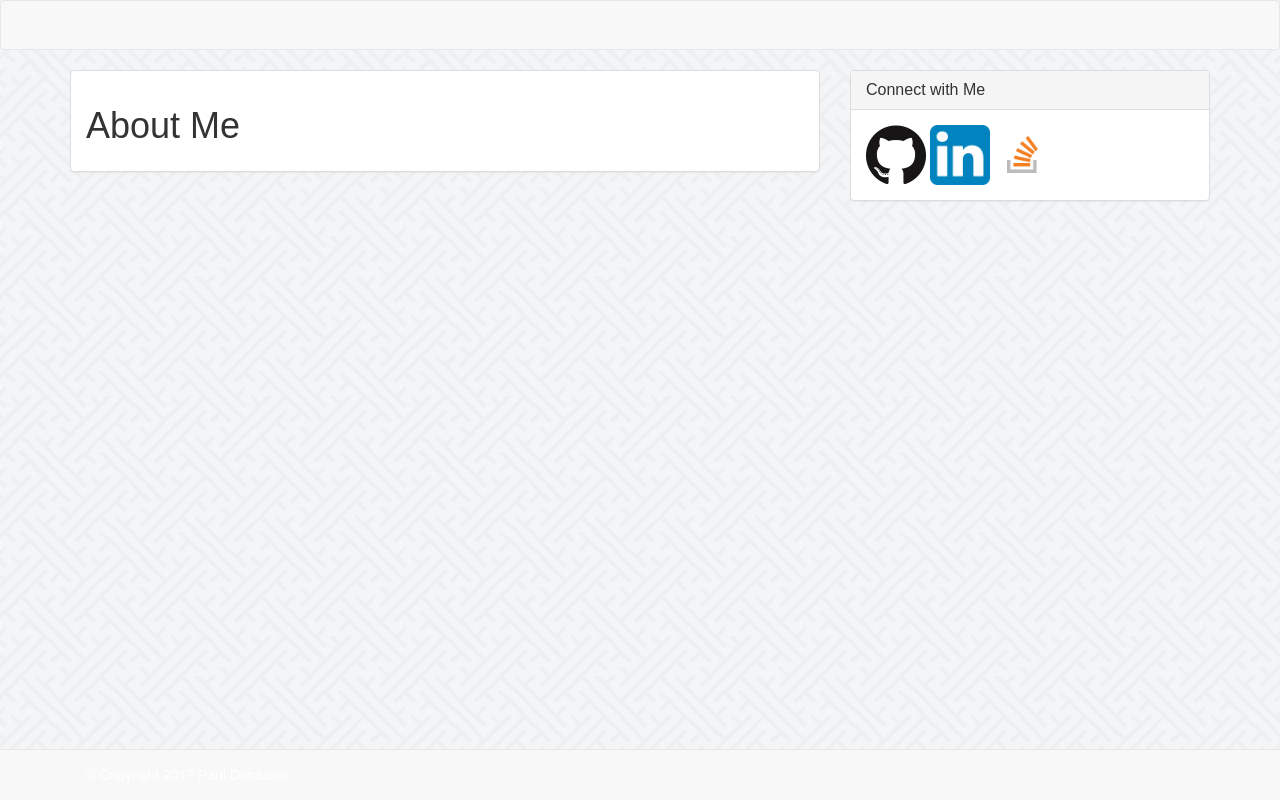
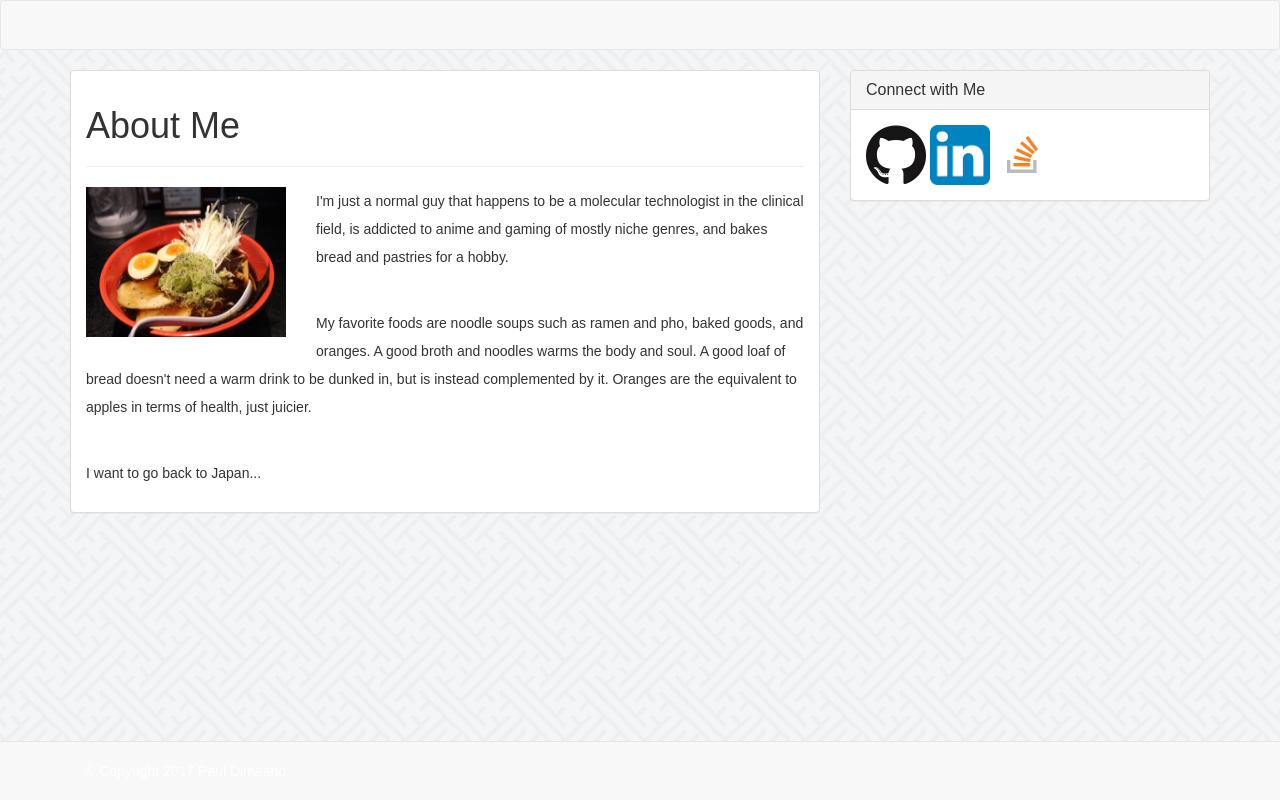
Before and after one commit to dctreborn/Bootstrap-Portfolio, a PHP site: page / in a window 1280 px wide. Run offline with PHP 8.4, Linux system fonts and the light colour scheme; some libraries are stand-ins or nearby versions.

Commit message:
about me added

```diff
--- a/assets/css/style.css
+++ b/assets/css/style.css
@@ -1,8 +1,14 @@
 body {
 	font-family: "Arial", "Helvetica Neue", Helvetica, sans-serif;
+	line-height: 200%;
 	background-image: url(../images/sayagata.png);
 }
 
 #footer {
 	color: #fff;
 }
+
+.pic {
+	margin-right: 30px;
+	margin-bottom: 20px;
+}
--- a/index.html
+++ b/index.html
@@ -24,7 +24,14 @@
 			<div class="col-md-8 col-lg-8">
 				<div class="panel panel-default">
   					<div class="panel-body">
-					<h1>About Me</h1>
+						<h1>About Me</h1>
+						<hr>
+						<img class="pull-left pic" src="assets/images/me.jpg" alt="ramen" title="Delicious ramen" height="150" width="200">
+						<p>I'm just a normal guy that happens to be a molecular technologist in the clinical field, is addicted to anime and gaming of mostly niche genres, and bakes bread and pastries for a hobby.</p>
+						<br>
+						<p>My favorite foods are noodle soups such as ramen and pho, baked goods, and oranges. A good broth and noodles warms the body and soul. A good loaf of bread doesn't need a warm drink to be dunked in, but is instead complemented by it. Oranges are the equivalent to apples in terms of health, just juicier.</p>
+						<br>
+						<p>I want to go back to Japan...</p>
 					</div>
 				</div>
 			</div>
```
